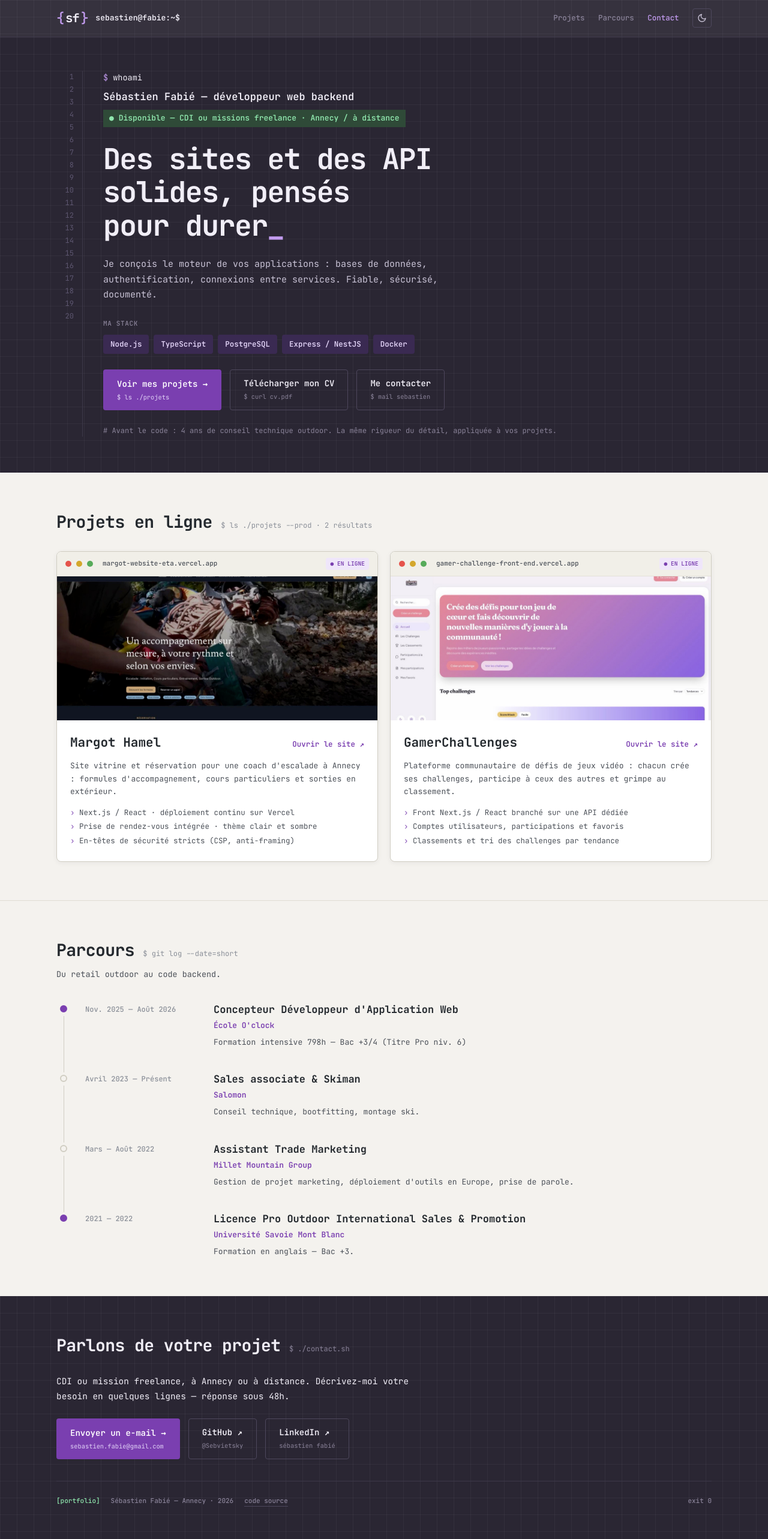
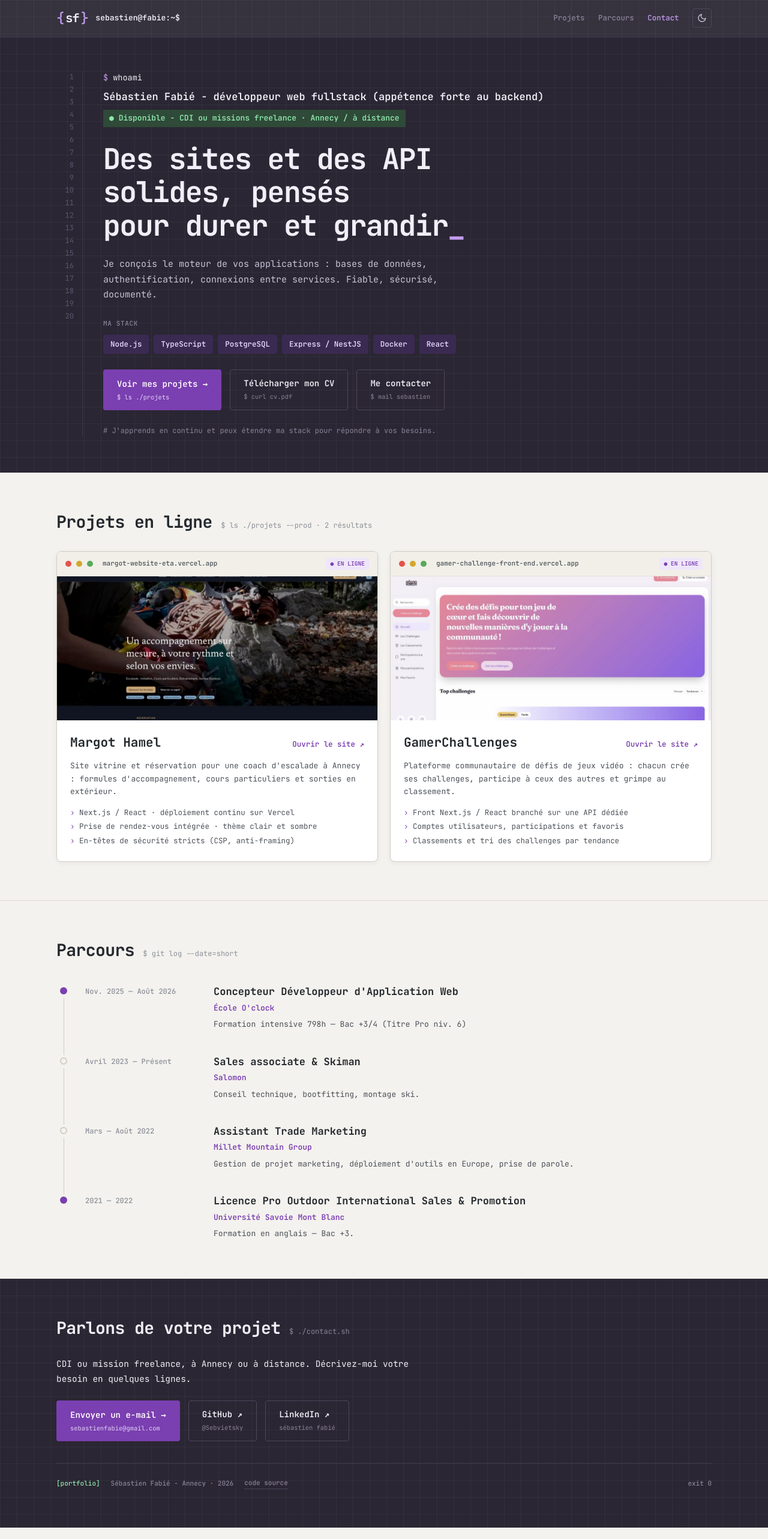
Before and after one commit to Sebvietsky/Sebvietsky.github.io, a SvelteKit app: page / in a window 1280 px wide. Shown: the top 2566 px of the page at 60% size. Built offline with nearby package versions, Linux system fonts and the light colour scheme.

Commit message:
fix: content global

```diff
--- a/src/routes/+page.svelte
+++ b/src/routes/+page.svelte
@@ -5,6 +5,7 @@
     "PostgreSQL",
     "Express / NestJS",
     "Docker",
+    "React"
   ];
 
   type Project = {
@@ -81,7 +82,7 @@
     },
   ];
 
-  const email = "sebastien.fabie@gmail.com";
+  const email = "sebastienfabie@gmail.com";
 </script>
 
 <!-- ============================ HERO ============================ -->
@@ -96,16 +97,16 @@
     <div class="hero-content">
       <div class="whoami">
         <p class="prompt"><span class="dollar">$</span> whoami</p>
-        <p class="identity">Sébastien Fabié — développeur web backend</p>
+        <p class="identity">Sébastien Fabié - développeur web fullstack (appétence forte au backend)</p>
         <p>
           <span class="badge-available"
-            >● Disponible — CDI ou missions freelance · Annecy / à distance</span
+            >● Disponible - CDI ou missions freelance · Annecy / à distance</span
           >
         </p>
       </div>
 
       <h1>
-        Des sites et des API<br />solides, pensés<br />pour durer<span
+        Des sites et des API<br />solides, pensés<br />pour durer et grandir<span
           class="caret">_</span
         >
       </h1>
@@ -141,8 +142,7 @@
       </div>
 
       <p class="note">
-        # Avant le code : 4 ans de conseil technique outdoor. La même rigueur du
-        détail, appliquée à vos projets.
+        # J'apprends en continu et peux étendre ma stack pour répondre à vos besoins.
       </p>
     </div>
   </div>
@@ -207,7 +207,6 @@
       <h2>Parcours</h2>
       <span class="cmd">$ git log --date=short</span>
     </div>
-    <p class="section-sub reveal">Du retail outdoor au code backend.</p>
 
     <div class="timeline stagger">
       {#each experiences as exp, i}
@@ -240,7 +239,7 @@
 
     <p class="contact-lede reveal">
       CDI ou mission freelance, à Annecy ou à distance. Décrivez-moi votre
-      besoin en quelques lignes — réponse sous 48h.
+      besoin en quelques lignes.
     </p>
 
     <div class="actions stagger">
@@ -270,7 +269,7 @@
 
     <footer class="term-footer">
       <span class="ok">[portfolio]</span>
-      <span>Sébastien Fabié — Annecy · 2026</span>
+      <span>Sébastien Fabié - Annecy · 2026</span>
       <a
         href="https://github.com/Sebvietsky/Sebvietsky.github.io"
         target="_blank"
```
